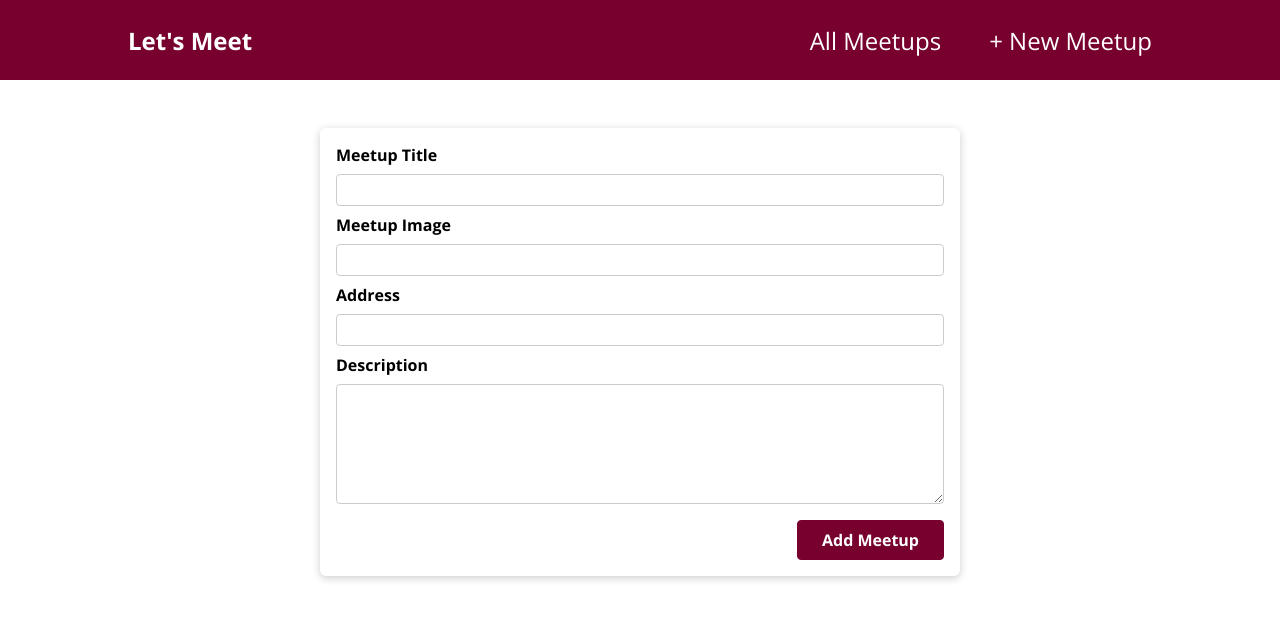
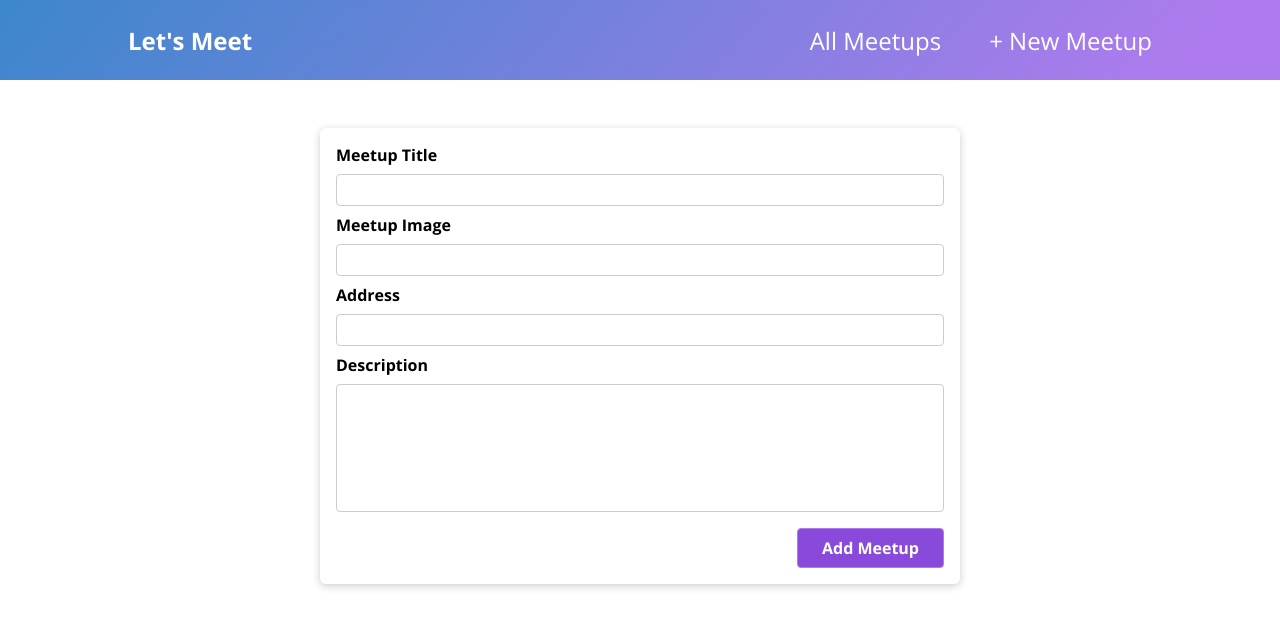
Before and after one commit to BRxBS/meeting-app, a Next.js app: page /newMeetup in a window 1280 px wide. Shown: the top 628 px of the page. Built offline with nearby package versions, Linux system fonts and the light colour scheme.

Commit message:
new color

```diff
--- a/src/components/layout/MainNavigation.module.scss
+++ b/src/components/layout/MainNavigation.module.scss
@@ -4,7 +4,8 @@
   display: flex;
   align-items: center;
   justify-content: space-between;
-  background-color: #77002e;
+  background: rgb(63,135,205);
+  background: linear-gradient(129deg, rgba(63,135,205,1) 2%, rgba(173,123,237,1) 91%);
   padding: 0 10%;
 
 }
@@ -38,7 +39,8 @@
 .header a:hover,
 .header a:active,
 .header a.active {
-  color: #f4c7d8;
+  color: rgb(221, 238, 255);
+  transition: 0.5s;
 }
 
 
--- a/src/components/layout/SideBar.module.scss
+++ b/src/components/layout/SideBar.module.scss
@@ -15,13 +15,12 @@
 
 
         aside{
-            background-color: #110f0f;
+            background-color: rgb(63,135,205);
             position: absolute;
             top: 3.5rem;
             right: -2.3rem;
             width: 13rem;
             height: 24rem;
-            font-family: 'Inter', sans-serif;
             border-bottom-left-radius: 5px;
 
             ul{
--- a/src/components/meetups/MeetupItem.module.scss
+++ b/src/components/meetups/MeetupItem.module.scss
@@ -32,9 +32,10 @@
 
 .actions button {
   font: inherit;
+  font-weight: 600;
   cursor: pointer;
-  color: #77002e;
-  border: 1px solid #77002e;
+  color: #894adb;
+  border: 1px solid #ad7bed;
   background-color: transparent;
   padding: 0.5rem 1.5rem;
   border-radius: 4px;
@@ -42,7 +43,7 @@
 
 .actions button:hover,
 .actions button:active {
-  background-color: #ffe2ed;
+  background-color: #d9c6f3;
 }
 @media only screen and (min-width: 800px){
   .image {
--- a/src/components/meetups/NewMeetupForm.module.scss
+++ b/src/components/meetups/NewMeetupForm.module.scss
@@ -20,6 +20,11 @@
   border: 1px solid #ccc;
   padding: 0.25rem;
   width: 100%;
+
+}
+.control textarea {
+  height: 8rem;
+  resize: none;
 }
 
 .actions {
@@ -30,16 +35,16 @@
 .actions button {
   font: inherit;
   cursor: pointer;
-  background-color: #77002e;
+  background-color: #894adb;
   color: white;
   padding: 0.5rem 1.5rem;
-  border: 1px solid #77002e;
+  border: 1px solid  #ad7bed;
   border-radius: 4px;
   font-weight: bold;
 }
 
 .actions button:hover,
 .actions button:active {
-  background-color: #a50e48;
-  border-color: #a50e48;
+  background-color: #d9c6f3;
+  border-color: #d9c6f3;
 }
```
